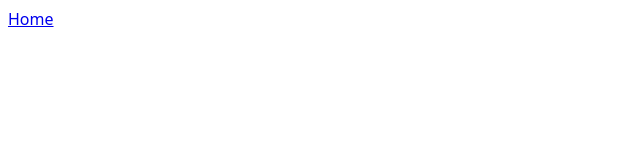
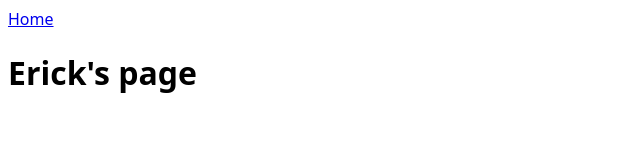
Before and after one commit to craigmckeachie/tech-turtles, a plain HTML site: page index.html in a window 1280 px wide. Shown: the whole page, without its empty margins (0-640 px from the left). Drawn offline with Linux system fonts and the light colour scheme.

Commit message:
ericks html page

```diff
--- a/index.html
+++ b/index.html
@@ -12,5 +12,8 @@
         <a href="index.html">Home</a>
       </nav>
     </header>
+    <main>
+      <h1>Erick's page</h1>
+    </main>
   </body>
 </html>
```
